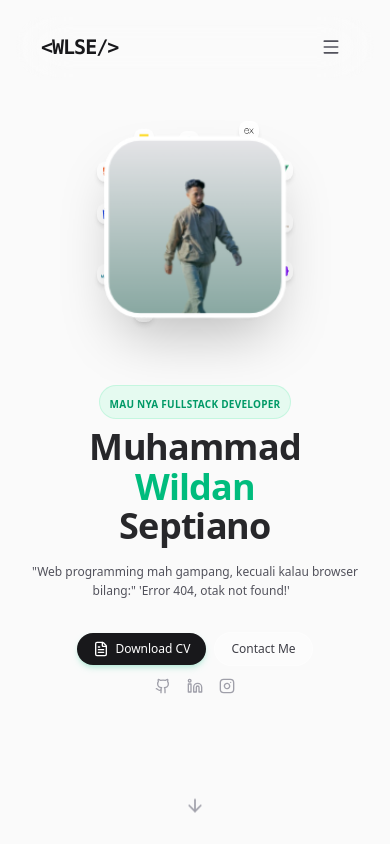
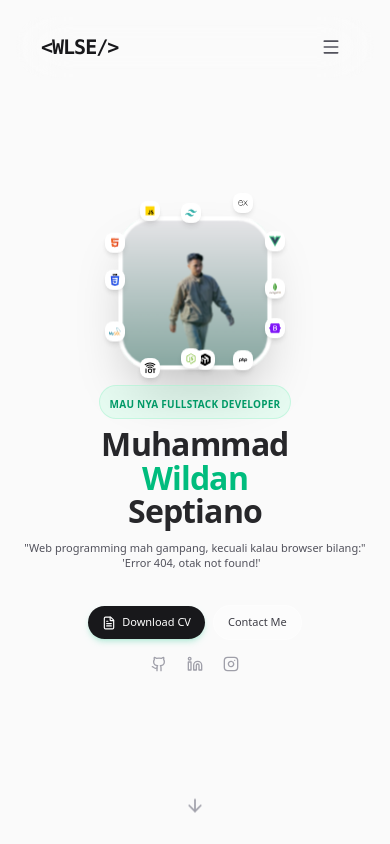
Before and after one commit to wildan-se/my-porto-v2, a Vue app: page / in a window 390 px wide. Shown: the top 844 px of the page. Built offline with nearby package versions, Linux system fonts and the light colour scheme.

Commit message:
style: update hero section

```diff
--- a/src/components/HeroSection.vue
+++ b/src/components/HeroSection.vue
@@ -637,7 +637,7 @@ const scrollToAbout = () => {
 <template>
   <section
     id="home"
-    class="relative min-h-screen flex items-center overflow-hidden px-4 py-10 sm:px-6 md:p-6 md:pt-24"
+    class="relative min-h-screen flex items-center overflow-hidden px-4 py-6 sm:px-6 sm:py-10 md:p-6 md:pt-24"
   >
     <!-- Background Elements -->
     <div
@@ -655,16 +655,20 @@ const scrollToAbout = () => {
 
     <div
       ref="heroContainerTarget"
-      class="max-w-6xl w-full mx-auto grid grid-cols-1 md:grid-cols-2 gap-4 md:gap-12 items-center h-full will-change-transform origin-center"
+      class="max-w-6xl w-full mx-auto grid grid-cols-1 md:grid-cols-2 gap-3 sm:gap-4 md:gap-12 items-center justify-items-center md:justify-items-stretch h-full will-change-transform origin-center"
     >
       <!-- 3D Geometric Portrait (Left Side) -->
       <div
-        class="relative flex justify-center md:justify-end order-1 h-[220px] md:h-[400px] perspective-1000 group cursor-pointer md:pr-8"
+        class="relative flex items-end justify-center md:items-center md:justify-end order-1 h-[200px] md:h-[400px] perspective-1000 group md:pr-8 pb-2 md:pb-0"
       >
-        <!-- Main Portrait Wrapper -->
+        <!-- Sized box — hosts both the 3D portrait AND the icon overlay.
+             Icons MUST sit in a sibling OUTSIDE the 3D context, because
+             layer3 (image) uses translateZ(60px) which wins over plain z-index. -->
+        <div class="relative w-36 h-36 sm:w-40 sm:h-40 md:w-80 md:h-80 lg:w-96 lg:h-96">
+          <!-- 3D tilt portrait -->
           <div
             ref="portraitTarget"
-          class="relative w-40 h-40 md:w-80 md:h-80 lg:w-96 lg:h-96 transform-style-3d transition-transform duration-75 ease-out will-change-transform"
+            class="absolute inset-0 transform-style-3d transition-transform duration-75 ease-out will-change-transform cursor-pointer"
           >
             <!-- Back Layer: Large Hexagon Outline -->
             <div
@@ -685,7 +689,7 @@ const scrollToAbout = () => {
             <!-- Front Layer: Image Mask -->
             <div
               ref="layer3Target"
-            class="absolute inset-0 z-20 overflow-hidden rounded-[2rem] shadow-2xl border-4 border-white dark:border-zinc-800 transform-style-3d bg-zinc-200 will-change-transform"
+              class="absolute inset-0 z-20 overflow-hidden rounded-4xl shadow-2xl border-4 border-white dark:border-zinc-800 transform-style-3d bg-zinc-200 will-change-transform"
             >
               <img
                 src="/src/assets/myfoto.webp"
@@ -697,12 +701,15 @@ const scrollToAbout = () => {
                 class="absolute inset-0 bg-linear-to-t from-emerald-900/40 to-transparent"
               ></div>
             </div>
+          </div>
 
-          <!-- Floating Elements (Tech Icons) - Show fewer on mobile -->
+          <!-- Floating Tech Icons — sibling of the 3D container, flat 2D stacking,
+               always in front of the image regardless of parallax Z translation. -->
+          <div class="absolute inset-0 z-40 pointer-events-none">
             <div
               v-for="icon in techIcons"
               :key="icon.name"
-            class="block absolute z-30 p-1 md:p-2 bg-white dark:bg-zinc-800 rounded-lg md:rounded-xl shadow-md md:shadow-xl animate-float"
+              class="pointer-events-auto block absolute p-1 md:p-2 bg-white dark:bg-zinc-800 rounded-lg md:rounded-xl shadow-md md:shadow-xl animate-float"
               :style="`${icon.pos} animation-delay: ${icon.delay}`"
               :title="icon.name"
             >
@@ -731,9 +738,10 @@ const scrollToAbout = () => {
             </div>
           </div>
         </div>
+      </div>
 
       <!-- Text Side (Right) -->
-      <div class="text-center md:text-left order-2 z-10 md:pl-8">
+      <div class="text-center md:text-left order-2 z-10 md:pl-8 w-full max-w-md md:max-w-none mx-auto md:mx-0">
         <div
           class="inline-block px-2.5 py-1 mb-2 md:px-3 md:py-1.5 md:mb-6 rounded-full bg-emerald-100/50 dark:bg-emerald-900/30 border border-emerald-200/50 dark:border-emerald-800/50 backdrop-blur-sm"
         >
@@ -745,7 +753,7 @@ const scrollToAbout = () => {
         </div>
 
         <h1
-          class="text-4xl md:text-6xl lg:text-7xl font-bold tracking-tight mb-4 md:mb-8 text-zinc-800 dark:text-white leading-[1.1]"
+          class="text-[2rem] sm:text-4xl md:text-6xl lg:text-7xl font-bold tracking-tight mb-3 md:mb-8 text-zinc-800 dark:text-white leading-[1.05] md:leading-[1.1]"
         >
           <span class="ml7-name flex flex-col">
             <span class="text-wrapper-name block">
@@ -762,7 +770,7 @@ const scrollToAbout = () => {
 
         <p
           id="hero-quote"
-          class="text-xs md:text-xl text-zinc-600 dark:text-zinc-300 mb-3 md:mb-8 md:max-w-lg leading-relaxed px-2 md:px-0"
+          class="text-[11px] sm:text-xs md:text-xl text-zinc-600 dark:text-zinc-300 mb-3 md:mb-8 md:max-w-lg leading-snug md:leading-relaxed px-1 md:px-0"
         >
           <span
             class="quote-text"
@@ -776,21 +784,21 @@ const scrollToAbout = () => {
           <a
             href="/cv_muhammad_wildan_septiano.pdf"
             target="_blank"
-            class="px-4 py-2 md:px-8 md:py-3.5 bg-zinc-900 text-white rounded-full font-medium hover:bg-zinc-800 hover:-translate-y-0.5 transition-all dark:bg-emerald-600 dark:hover:bg-emerald-500 flex items-center gap-1.5 shadow-md md:shadow-xl shadow-emerald-500/20 text-xs md:text-base"
+            class="px-3.5 py-2 md:px-8 md:py-3.5 bg-zinc-900 text-white rounded-full font-medium hover:bg-zinc-800 hover:-translate-y-0.5 transition-all dark:bg-emerald-600 dark:hover:bg-emerald-500 inline-flex items-center gap-1.5 shadow-md md:shadow-xl shadow-emerald-500/20 text-[11px] sm:text-xs md:text-base whitespace-nowrap"
           >
-            <FileText class="w-4 h-4 sm:w-5 sm:h-5" />
+            <FileText class="w-3.5 h-3.5 sm:w-4 sm:h-4 md:w-5 md:h-5" />
             <span>Download CV</span>
           </a>
           <a
             href="#contact"
-            class="px-4 py-2 md:px-8 md:py-3.5 glass-card text-zinc-700 rounded-full font-medium hover:bg-white/80 transition-colors dark:text-zinc-300 dark:hover:bg-zinc-800/80 text-xs md:text-base"
+            class="px-3.5 py-2 md:px-8 md:py-3.5 glass-card text-zinc-700 rounded-full font-medium hover:bg-white/80 transition-colors dark:text-zinc-300 dark:hover:bg-zinc-800/80 text-[11px] sm:text-xs md:text-base whitespace-nowrap"
           >
             Contact Me
           </a>
         </div>
 
         <div
-          class="mt-3 md:mt-12 flex items-center justify-center md:justify-start gap-4 md:gap-0 md:space-x-6"
+          class="mt-4 md:mt-12 flex items-center justify-center md:justify-start gap-5 md:gap-0 md:space-x-6"
         >
           <a
             href="https://github.com/wildan-se"
```
Also changed, not shown: .claude/settings.local.json (added). Lines whose indentation alone changed are shown as unchanged.
